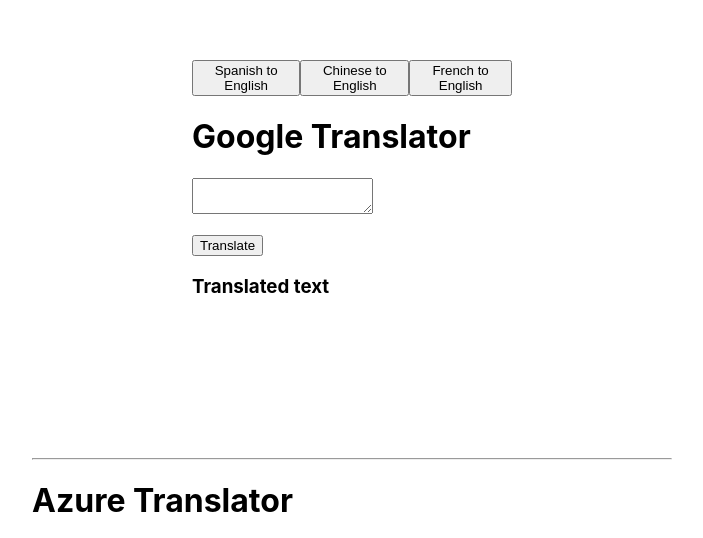
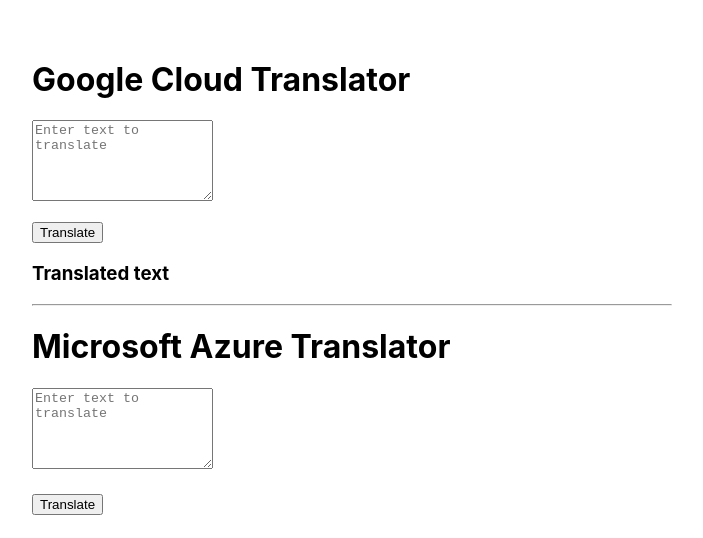
Before and after one commit to Raajesh24/Infytranslator, a React (Create React App) app: page / in a window 1280 px wide. Shown: the part 260-798 px from the top of the page, without its empty margins (288-991 px from the left). Built offline with nearby package versions, Linux system fonts and the light colour scheme.

Commit message:
frontend

```diff
--- a/src/AzureTranslator.js
+++ b/src/AzureTranslator.js
@@ -44,7 +44,7 @@
 
   return (
     <div>
-      <h1>Azure Translator</h1>
+      <h1>Microsoft Azure Translator</h1>
 
       <textarea
         value={text}
--- a/src/GoogleTranslator.js
+++ b/src/GoogleTranslator.js
@@ -4,40 +4,40 @@
 function GoogleTranslator() {
   const [text, setText] = useState("");
   const [translated, setTranslated] = useState("");
-  const [language, setLanguage] = useState("");
+  //   const [language, setLanguage] = useState("");
   // const [placeHolder, setPlaceHolder] = useState("");
 
-  const french = {
-    ponumber: 1,
-    podate: 1,
-    description: "bonjour à tous",
-    language: "French",
-    languageCode: "fr",
-  };
-  const spanish = {
-    ponumber: 1,
-    podate: 1,
-    description: "Hola a todas",
-    language: "Spanish",
-    languageCode: "es",
-  };
-  const chinese = {
-    ponumber: 1,
-    podate: "24/09/95",
-    description: "Hola a todas",
-    language: "Chinese",
-    languageCode: "zh",
-  };
+  //   const french = {
+  //     ponumber: 1,
+  //     podate: 1,
+  //     description: "bonjour à tous",
+  //     language: "French",
+  //     languageCode: "fr",
+  //   };
+  //   const spanish = {
+  //     ponumber: 1,
+  //     podate: 1,
+  //     description: "Hola a todas",
+  //     language: "Spanish",
+  //     languageCode: "es",
+  //   };
+  //   const chinese = {
+  //     ponumber: 1,
+  //     podate: "24/09/95",
+  //     description: "Hola a todas",
+  //     language: "Chinese",
+  //     languageCode: "zh",
+  //   };
 
-  const handleSpanish = async () => {
-    setLanguage(spanish.language);
-  };
-  const handleFrench = async () => {
-    setLanguage(french.language);
-  };
-  const handleChinese = async () => {
-    setLanguage(chinese.language);
-  };
+  //   const handleSpanish = async () => {
+  //     setLanguage(spanish.language);
+  //   };
+  //   const handleFrench = async () => {
+  //     setLanguage(french.language);
+  //   };
+  //   const handleChinese = async () => {
+  //     setLanguage(chinese.language);
+  //   };
 
   const handleClick = async () => {
     let translation = await axios.post(
@@ -49,18 +49,19 @@
   };
 
   return (
-    <div className="App" style={{ margin: "25%" }}>
-      <div style={{ display: "flex", justifyContent: "space-around" }}>
+    <div className="App" style={{ margin: "0%" }}>
+      {/* <div style={{ display: "flex", justifyContent: "space-around" }}>
         <button onClick={handleSpanish}>Spanish to English</button>
         <button onClick={handleChinese}>Chinese to English</button>
         <button onClick={handleFrench}>French to English</button>
-      </div>
-      <h1>Google Translator</h1>
+      </div> */}
+      <h1>Google Cloud Translator</h1>
 
       <div style={{ display: "flex" }}>
         <textarea
-          placeholder={language}
+          placeholder={"Enter text to translate"}
           value={text}
+          rows="5"
           onChange={(e) => setText(e.target.value)}
         ></textarea>
         &nbsp;&nbsp;&nbsp; &nbsp;
```
